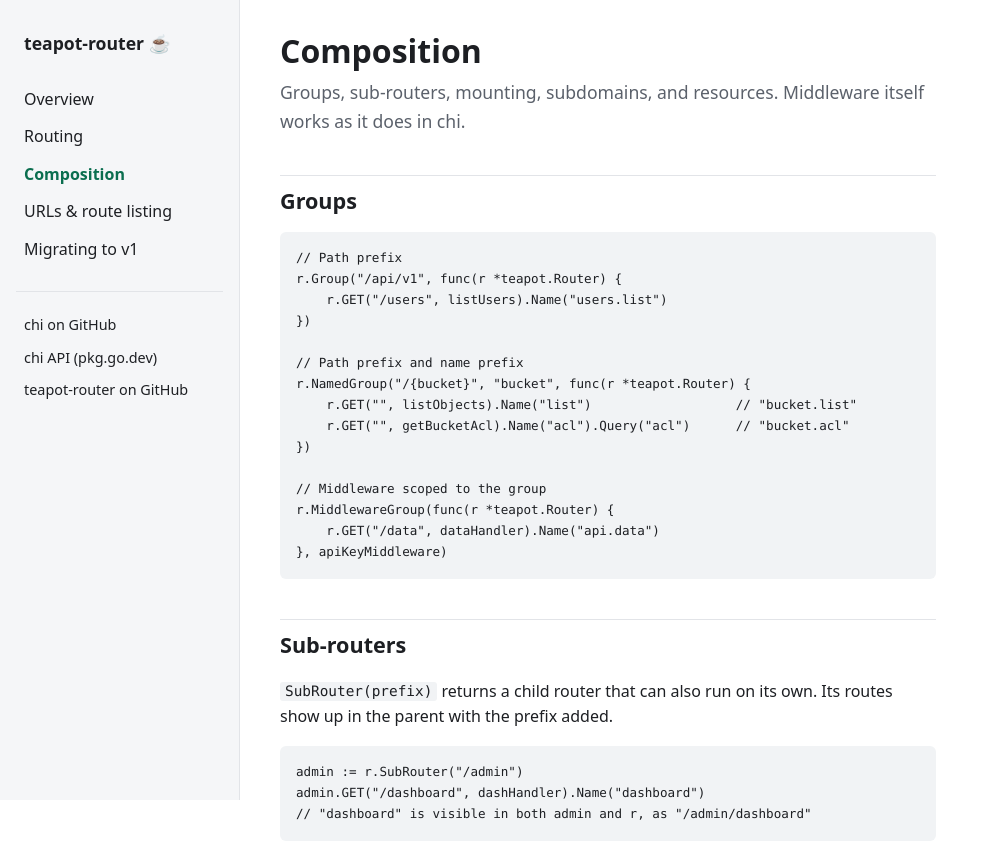
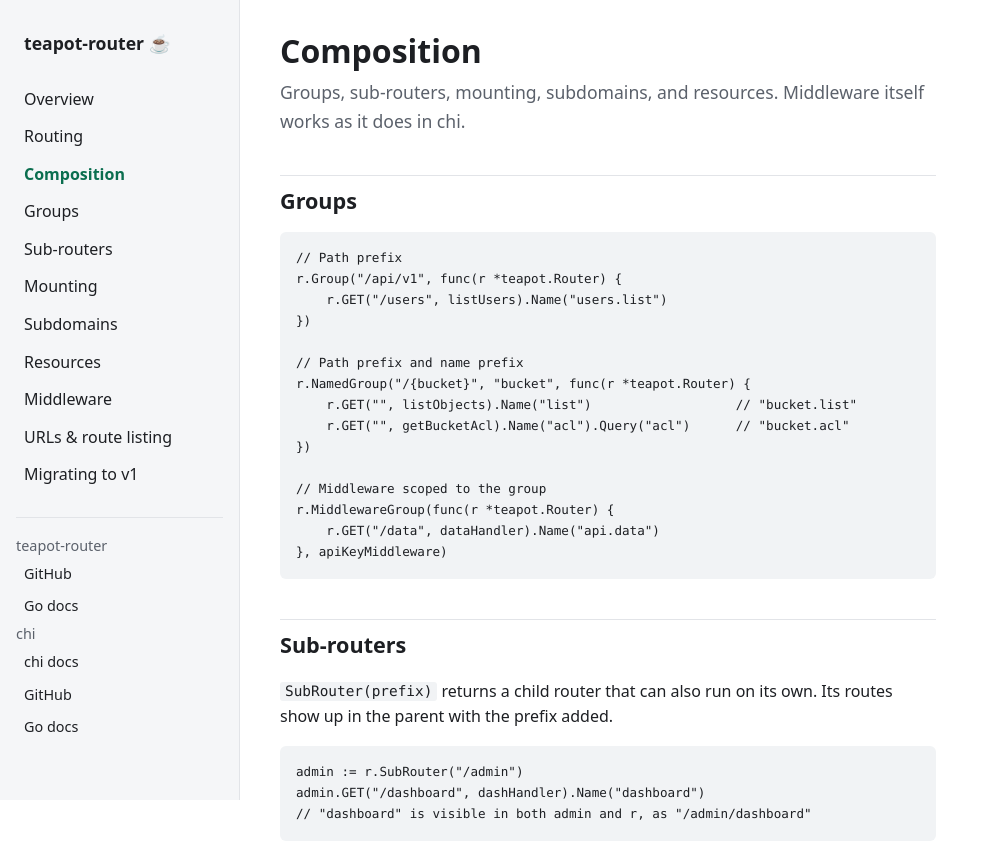
Before and after one commit to mallardduck/teapot-router, a plain HTML site: page composition.html in a window 1280 px wide. Shown: the top 844 px of the page, without its empty margins (0-983 px from the left). Drawn offline with Linux system fonts and the light colour scheme.

Commit message:
docs: reorder links, add Go docs links, and nav sub-items for page headings

```diff
--- a/composition.html
+++ b/composition.html
@@ -13,14 +13,30 @@
     <ul>
       <li><a href="index.html">Overview</a></li>
       <li><a href="routing.html">Routing</a></li>
-      <li><a href="composition.html" aria-current="page">Composition</a></li>
+      <li><a href="composition.html" aria-current="page">Composition</a>
+        <ul class="toc">
+          <li><a href="#groups">Groups</a></li>
+          <li><a href="#sub-routers">Sub-routers</a></li>
+          <li><a href="#mounting">Mounting</a></li>
+          <li><a href="#subdomains">Subdomains</a></li>
+          <li><a href="#resources">Resources</a></li>
+          <li><a href="#middleware">Middleware</a></li>
+        </ul></li>
       <li><a href="urls-and-routes.html">URLs &amp; route listing</a></li>
       <li><a href="migrating.html">Migrating to v1</a></li>
     </ul>
     <div class="ext">
-      <div><a href="https://github.com/go-chi/chi">chi on GitHub</a></div>
-      <div><a href="https://pkg.go.dev/github.com/go-chi/chi/v5">chi API (pkg.go.dev)</a></div>
-      <div><a href="https://github.com/mallardduck/teapot-router">teapot-router on GitHub</a></div>
+      <div class="ext-group">
+        <div class="ext-label">teapot-router</div>
+        <div><a href="https://github.com/mallardduck/teapot-router">GitHub</a></div>
+        <div><a href="https://pkg.go.dev/github.com/mallardduck/teapot-router">Go docs</a></div>
+      </div>
+      <div class="ext-group">
+        <div class="ext-label">chi</div>
+        <div><a href="https://go-chi.io/">chi docs</a></div>
+        <div><a href="https://github.com/go-chi/chi">GitHub</a></div>
+        <div><a href="https://pkg.go.dev/github.com/go-chi/chi/v5">Go docs</a></div>
+      </div>
     </div>
   </nav>
 
@@ -28,7 +44,7 @@
     <h1>Composition</h1>
     <p class="lead">Groups, sub-routers, mounting, subdomains, and resources. Middleware itself works as it does in chi.</p>
 
-    <h2>Groups</h2>
+    <h2 id="groups">Groups</h2>
 <pre><code>// Path prefix
 r.Group("/api/v1", func(r *teapot.Router) {
     r.GET("/users", listUsers).Name("users.list")
@@ -45,13 +61,13 @@ r.MiddlewareGroup(func(r *teapot.Router) {
     r.GET("/data", dataHandler).Name("api.data")
 }, apiKeyMiddleware)</code></pre>
 
-    <h2>Sub-routers</h2>
+    <h2 id="sub-routers">Sub-routers</h2>
     <p><code>SubRouter(prefix)</code> returns a child router that can also run on its own. Its routes show up in the parent with the prefix added.</p>
 <pre><code>admin := r.SubRouter("/admin")
 admin.GET("/dashboard", dashHandler).Name("dashboard")
 // "dashboard" is visible in both admin and r, as "/admin/dashboard"</code></pre>
 
-    <h2>Mounting</h2>
+    <h2 id="mounting">Mounting</h2>
 <pre><code>r.Mount("/static", http.FileServer(http.Dir("./static")))</code></pre>
     <p>Mounting a <code>*teapot.Router</code> does more. Its existing routes are copied into the parent with the prefix added. Routes added to it later also show up in the parent, because mounting links the two routers.</p>
 <pre><code>api := teapot.New()
@@ -78,7 +94,7 @@ http.ListenAndServe(":8080", d)
 label, ok := urlbuilder.SubdomainFromHost(r.Host, "s3.example.com") // "mybucket", true</code></pre>
     <p>Inside a teapot router, use <code>m.HostHasSubdomain(...)</code> in a <code>Dispatch</code> block. Ports are ignored, matching is case-insensitive, and a trailing dot on either side is ignored.</p>
 
-    <h2>Resources</h2>
+    <h2 id="resources">Resources</h2>
     <p>A resource is a controller value. Each standard action is registered only if the controller has that method.</p>
 <pre><code>type PhotoController struct{ db *sql.DB }
 
@@ -115,7 +131,7 @@ r.Resource("photos", &PhotoController{db: db})</code></pre>
 )</code></pre>
     <p><code>Resource</code> panics at registration for invalid input: an unknown action, <code>Only</code> combined with <code>Except</code>, a <code>Path</code> without a leading slash, or a <code>StoreVerb</code> other than <code>POST</code> or <code>PUT</code>.</p>
 
-    <h2>Middleware</h2>
+    <h2 id="middleware">Middleware</h2>
     <p>Use chi middleware as you would in chi:</p>
 <pre><code>r.Use(middleware.Logger, middleware.Recoverer)
 
```
Also changed, not shown: index.html (+20 -7 lines), migrating.html (+22 -8 lines), routing.html (+24 -9 lines), urls-and-routes.html (+20 -7 lines).
